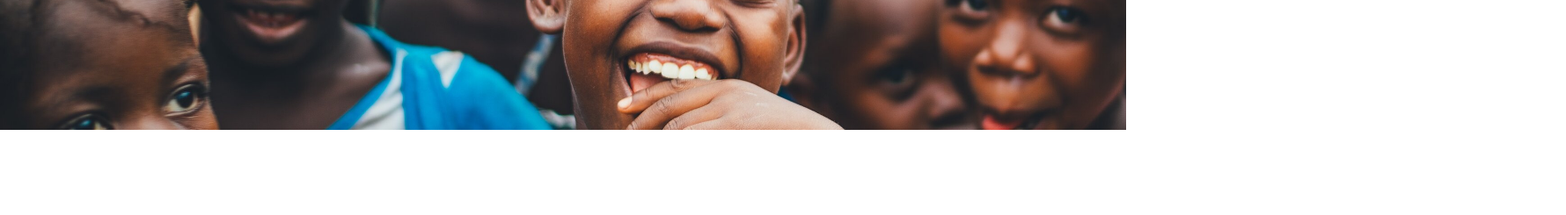
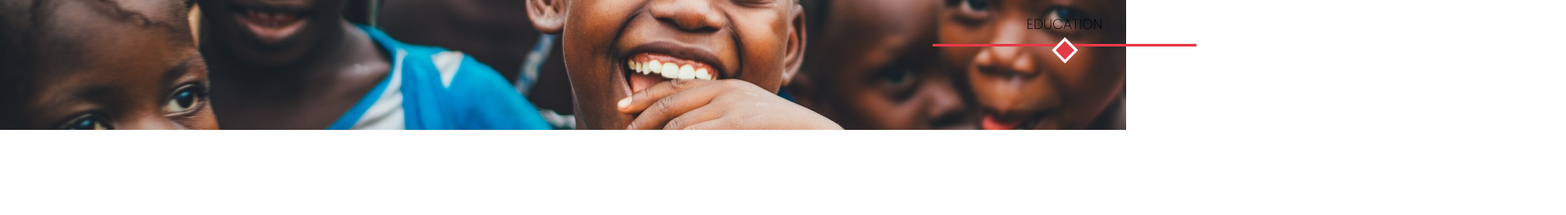
Before and after one commit to Muelji/munkwav, a plain HTML site: page munkwav.html in a window 1280 px wide. Shown: the part 652-897 px from the top of the page at 88% size, 1780 px wide, since content can reach past the window. Drawn offline with Linux system fonts and the light colour scheme.

Commit message:
education section

```diff
--- a/css/munkwav.css
+++ b/css/munkwav.css
@@ -338,9 +338,10 @@ top: 100%;
 
 }
 .education{
-   height: 100vh;
-   overflow: hidden;
-   position: relative;
+   position: absolute;
+   top: 50%;
+   left: 50%;
+
 
 }
 
```
